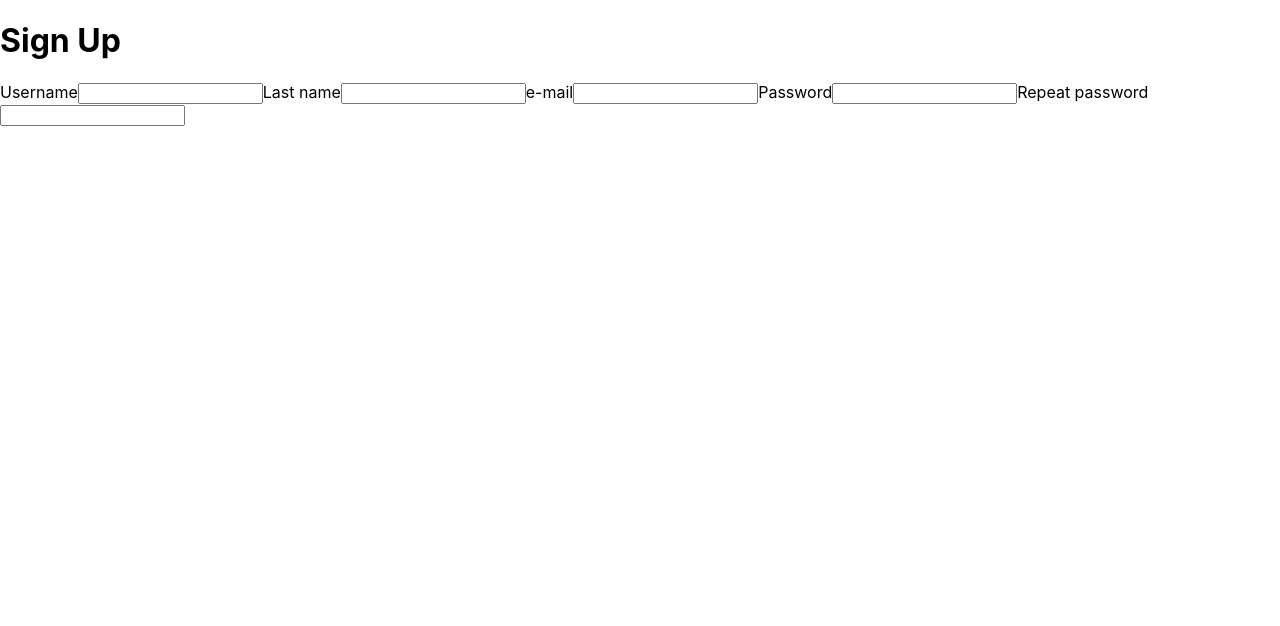
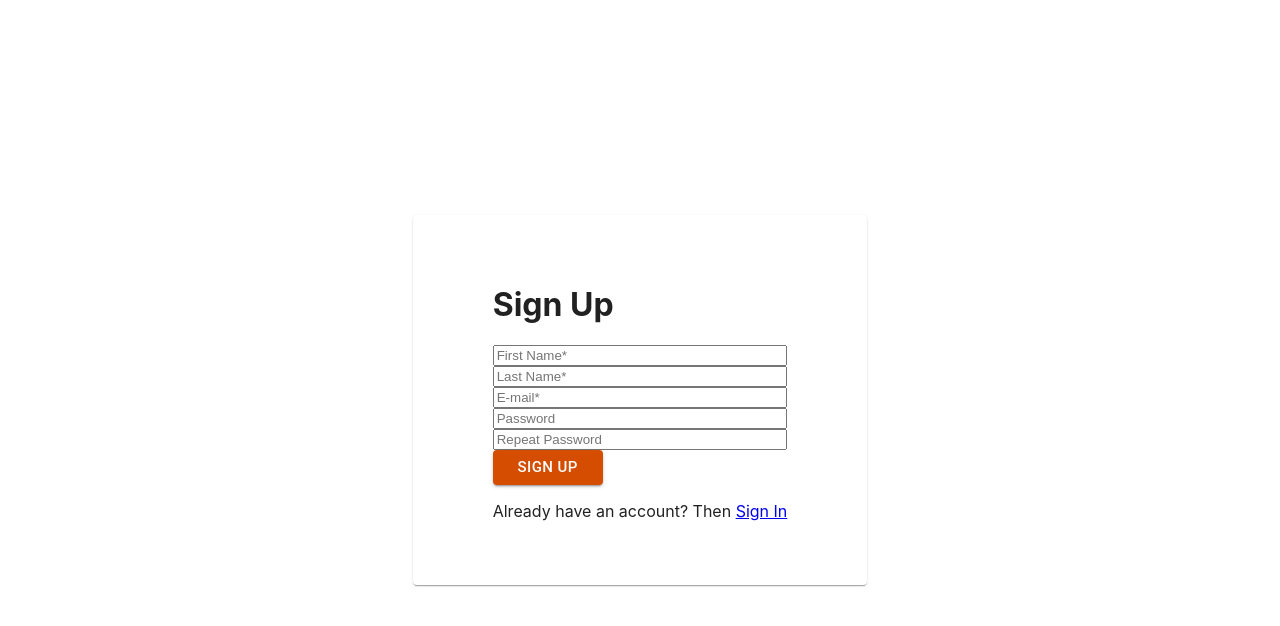
Before and after one commit to Kyorugi/Project-Reskilled, a React (Create React App) app: page /SignUp in a window 1280 px wide. Shown: the top 626 px of the page. Built offline with nearby package versions, Linux system fonts and the light colour scheme.

Commit message:
added layout simple layout for signUp

```diff
--- a/src/AppRoute.ts
+++ b/src/AppRoute.ts
@@ -1,4 +1,5 @@
 export enum AppRoute {
   home = '/',
   signUp = 'SignUp',
+  signIn = 'SignIn',
 }
--- /dev/null
+++ b/src/views-forRouter/signUp/SignUp.style.ts
@@ -0,0 +1,14 @@
+import { styled, type SxProps, type Theme } from '@mui/material';
+
+export const layout: SxProps<Theme> = {
+  minHeight: '100vh',
+  display: 'Grid',
+  placeItems: 'center',
+};
+
+export const container: SxProps<Theme> = {
+  paddingX: 10,
+  paddingY: 6,
+  display: 'flex',
+  flexDirection: 'column',
+};
--- a/src/views-forRouter/signUp/SignUp.tsx
+++ b/src/views-forRouter/signUp/SignUp.tsx
@@ -1,29 +1,60 @@
+import { Link } from 'react-router-dom';
+import { Box, Button, Paper } from '@mui/material';
+
+import { AppRoute } from 'AppRoute';
+
+import * as styles from './SignUp.style';
+
 export const SignUp = () => {
   return (
-    <>
-      <h1>Sign Up</h1>
-      <form>
-        <label htmlFor="username">
-          Username
-          <input type="text" id="username" name="username" />
-        </label>
-        <label htmlFor="lastname">
-          Last name
-          <input type="text" id="lastname" name="lastname" />
-        </label>
-        <label htmlFor="email">
-          e-mail
-          <input type="text" id="email" name="email" />
-        </label>
-        <label htmlFor="password">
-          Password
-          <input type="text" id="password" name="password" />
-        </label>
-        <label htmlFor="repeatPassword">
-          Repeat password
-          <input type="text" id="repeatPassword" name="repeatPassword" />
-        </label>
-      </form>
-    </>
+    <Box sx={styles.layout}>
+      <Paper sx={styles.container}>
+        <h1>Sign Up</h1>
+        <form style={{ display: 'flex', flexDirection: 'column' }}>
+          <input
+            type="text"
+            id="firstName"
+            name="firstName"
+            placeholder="First Name*"
+          />
+
+          <input
+            type="text"
+            id="lastName"
+            name="lastName"
+            placeholder="Last Name*"
+          />
+
+          <input type="text" id="email" name="email" placeholder="E-mail*" />
+
+          <input
+            type="text"
+            id="password"
+            name="password"
+            placeholder="Password"
+          />
+
+          <input
+            type="text"
+            id="repeatPassword"
+            name="repeatPassword"
+            placeholder="Repeat Password"
+          />
+        </form>
+        <Button
+          component={Link}
+          to={AppRoute.signUp}
+          variant="contained"
+          size="large"
+          style={{ backgroundColor: '#D44D01', width: 110, height: 35 }}
+        >
+          Sign up
+        </Button>
+        <p>
+          Already have an account? Then{' '}
+          <Link to={AppRoute.signIn}>Sign In</Link>
+        </p>
+      </Paper>
+    </Box>
   );
 };
```
